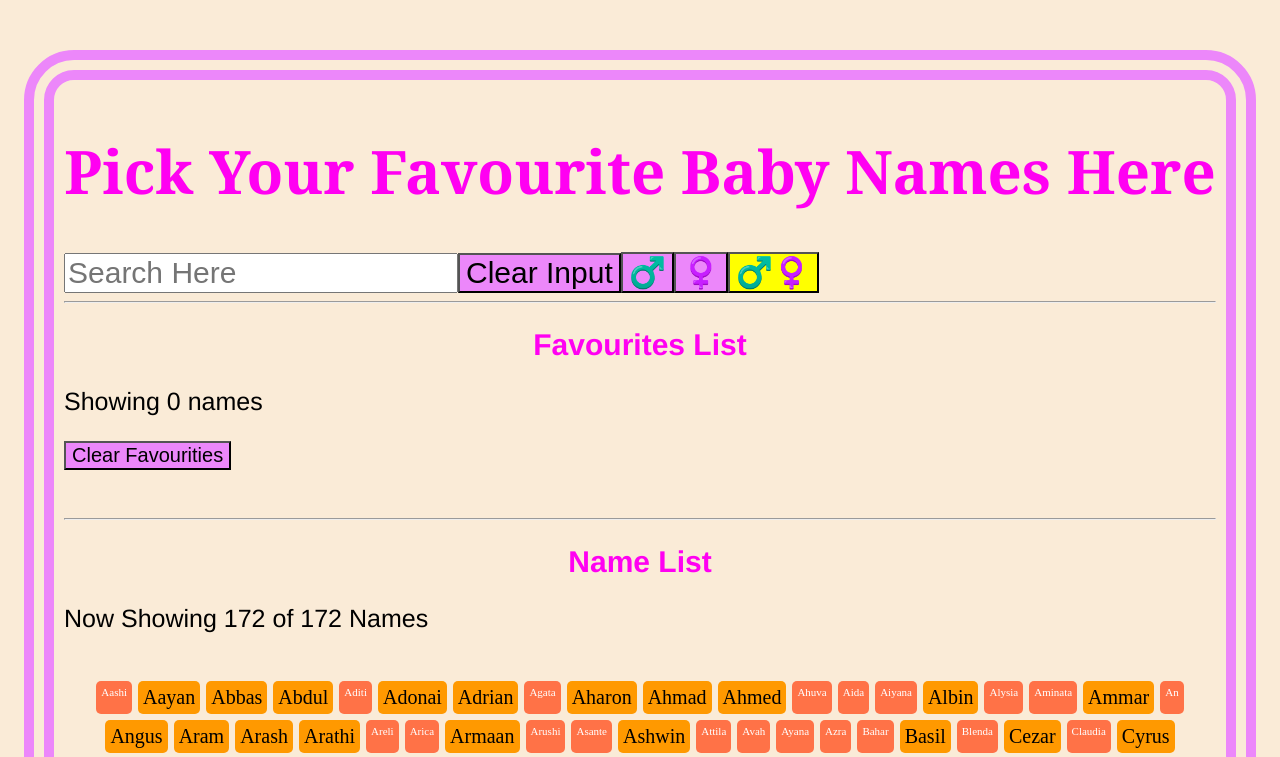
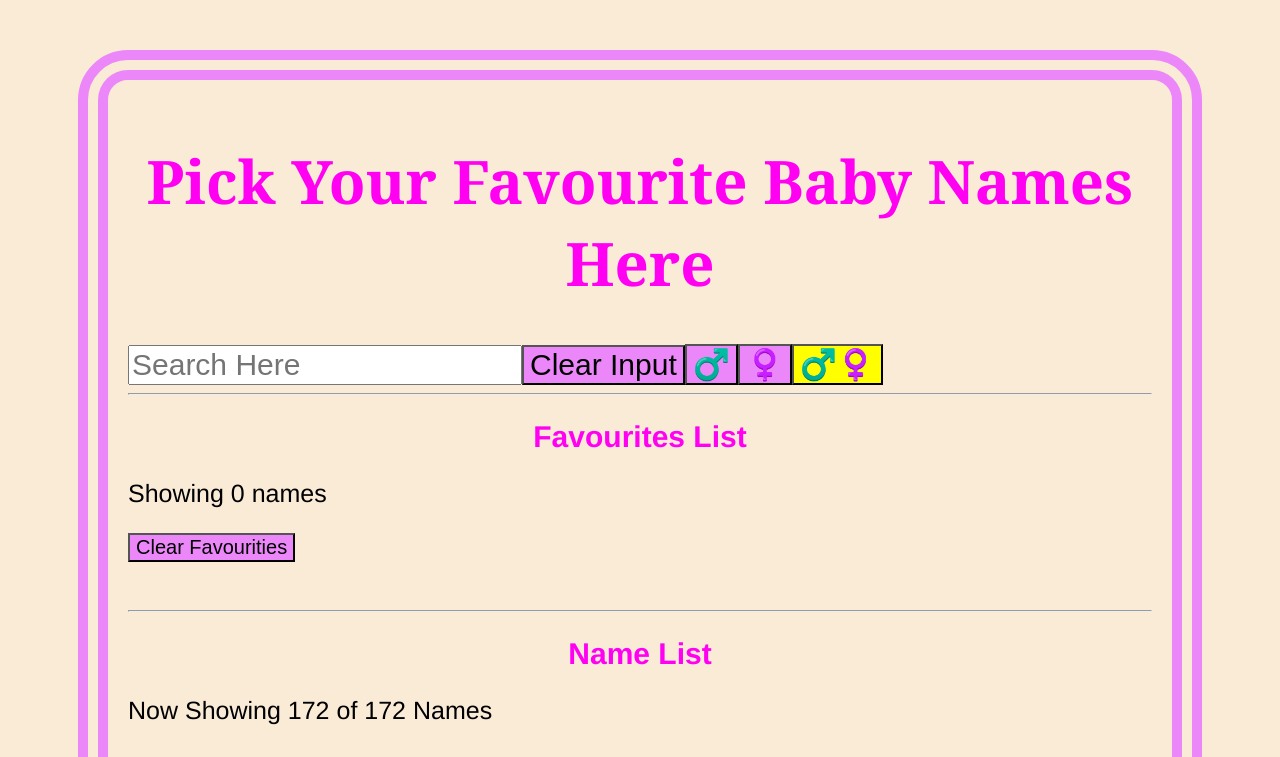
Before and after one commit to owen-dearman/baby-names-V2, a React (Create React App) app: page / in a window 1280 px wide. Shown: the top 757 px of the page. Built offline with nearby package versions, Linux system fonts and the light colour scheme.

Commit message:
add flexbox to each name div

```diff
--- a/public/style.css
+++ b/public/style.css
@@ -1,5 +1,17 @@
 body{
     background-color: antiquewhite;
+    display: flex;
+    flex-direction: row;
+    flex-wrap: wrap;
+    justify-content: center;
+    width:80%;
+    border: 30px double #ec87fa;
+    height: auto;
+    margin: 50px auto;
+    border-radius: 50px;
+    padding: 20px
+
+
 }
 
 .babyNamesList {
@@ -11,6 +23,9 @@ body{
 }
 
 .m {
+    display: flex;
+    flex-direction: row;
+    justify-content: center;
     background-color: #ff9900;
     color: rgb(0, 0, 0);
     border-radius: 5px;
@@ -18,10 +33,13 @@ body{
     font-family: serif;
     padding: 5px;
     margin: 3px;
-    width: auto;
+    /* width: auto; */
 }
 
 .f {
+    display: flex;
+    flex-direction: row;
+    justify-content: center;
     background-color: #ff7247;
     color: rgb(255, 255, 255);
     border-radius: 5px;
@@ -29,7 +47,7 @@ body{
     font-family: serif;
     padding: 5px;
     margin: 3px;
-    width: auto;
+    /* width: auto; */
 }
 
 .headerTitle{
@@ -66,18 +84,3 @@ button{
 
 
 }
-
-body {
-    display:block;
-    width:90%;
-    border: 30px double #ec87fa;
-    height: auto;
-    margin: 50px auto;
-    border-radius: 50px;
-    padding: 10px;
-}
-
-@media screen and (max-width: 1260px) {
-    .m{ font-size: 11px !important; }
-    }
-    .f{font-size: 11px !important;}
```
